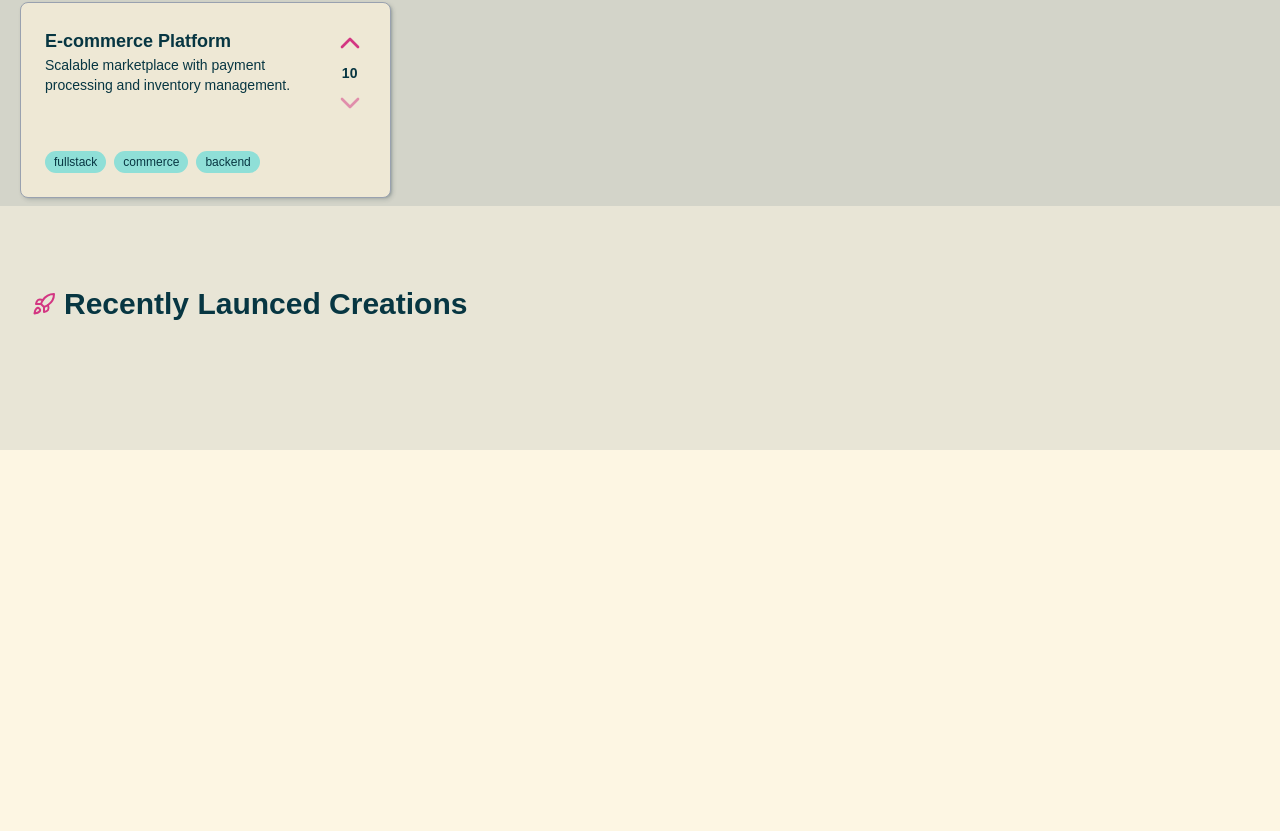
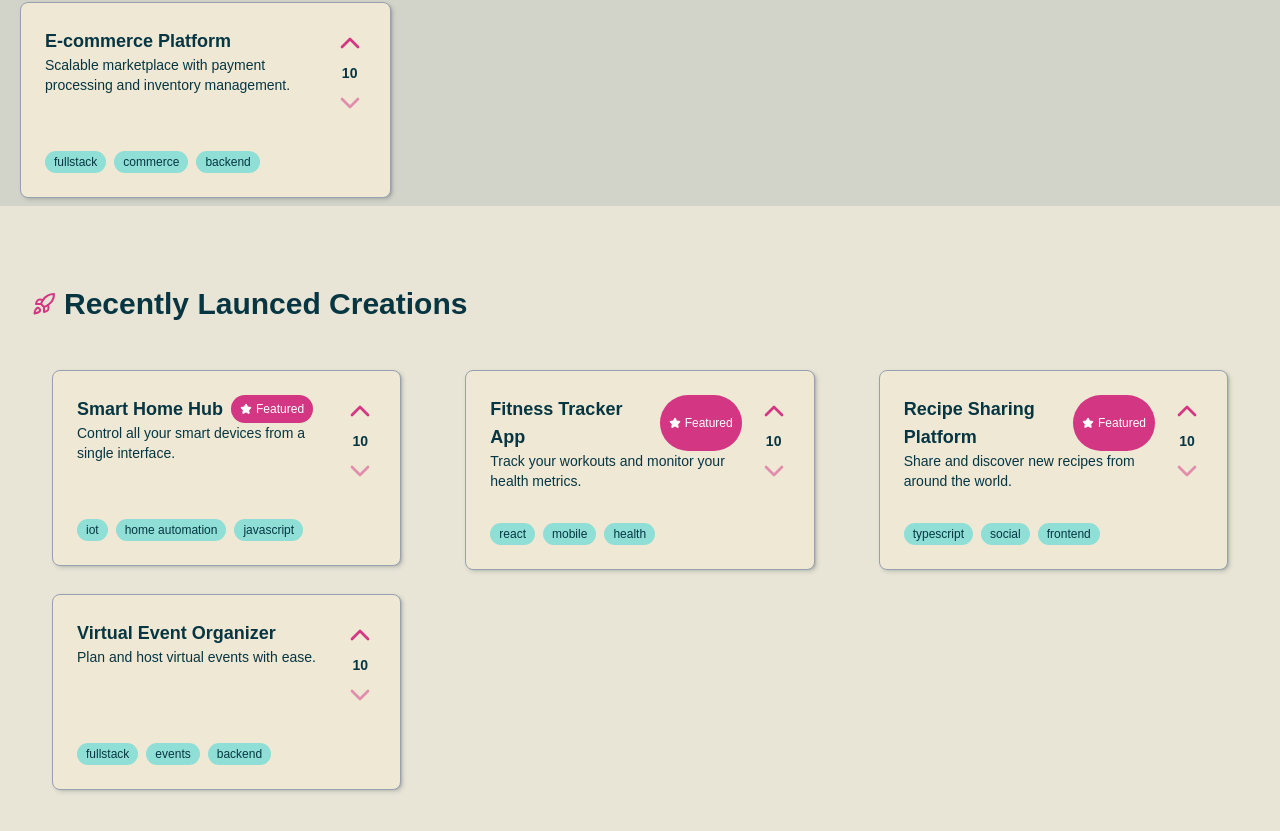
Before and after one commit to kryyo1441/creations, a Next.js app: page / in a window 1280 px wide. Shown: the part 1093-1924 px from the top of the page. Before the commit the page ends 1543 px from the top, so only its background shows below. Built offline with nearby package versions, Linux system fonts and the light colour scheme.

Commit message:
empty state

```diff
--- /dev/null
+++ b/components/common/empty-state.tsx
@@ -0,0 +1,3 @@
+export default function EmptyState(){
+
+}
--- a/components/landing-page/recently-launced.tsx
+++ b/components/landing-page/recently-launced.tsx
@@ -1,5 +1,6 @@
 import { RocketIcon, Section } from "lucide-react";
 import SectionHeader from "../common/section-header";
+import ProductCard from "../products/product-card";
 
 export default function RecentlyLaunchedProducts() {
     const recentlyLauncedCreations = [
@@ -44,8 +45,11 @@ export default function RecentlyLaunchedProducts() {
                         title="Recently Launced Creations"
                         icon={RocketIcon}
                         description="Discover Latest Creations"
-
                     />
+                    <div className="grid-wrapper">
+                              {recentlyLauncedCreations.map((product) =>
+                              <ProductCard key={product.id} product={product}/>)}
+                    </div>
                 </div>
             </section>
         </>
```
